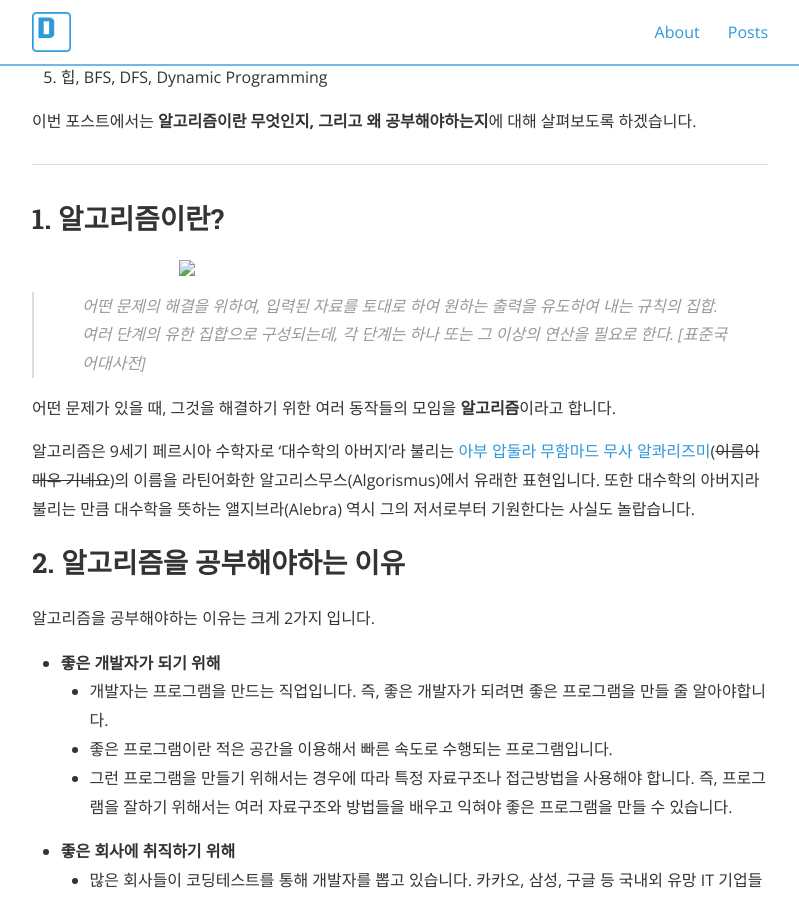
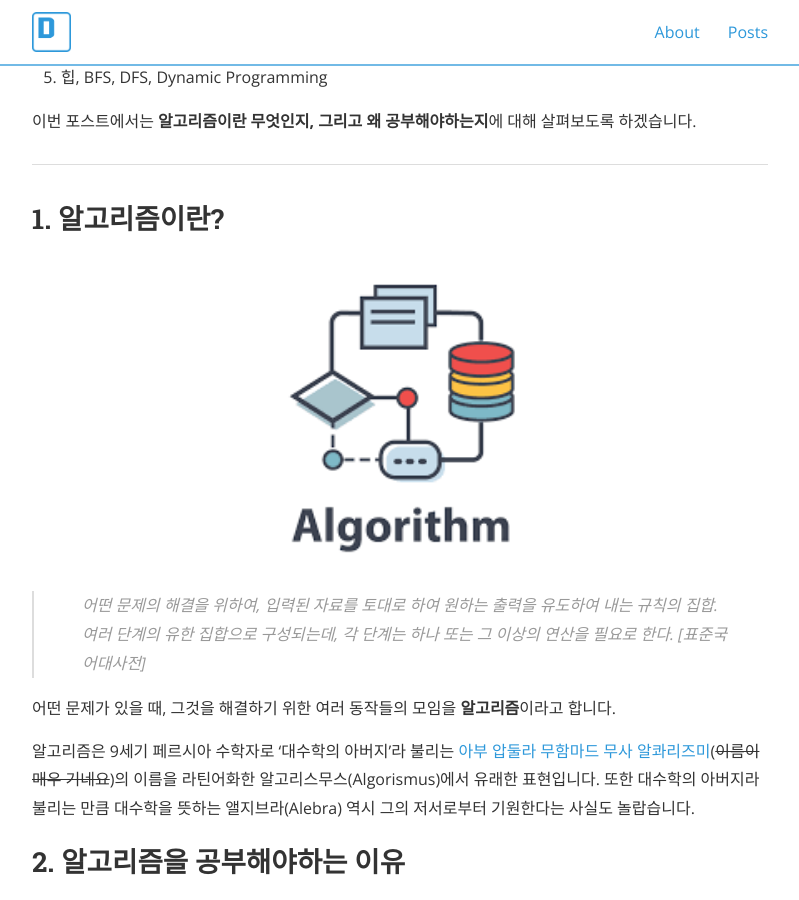
Before and after one commit to danaing/danaing.github.io-old.ver, a Jekyll site: the page built from _posts/2021-05-03-algorithm-01-what-is-algorithm.md, in a window 1280 px wide and 900 px high, scrolled down 819 px. Shown: the whole window, without its empty margins (240-1039 px from the left). Built offline with Jekyll 4.4.1, drawn with Linux system fonts in a browser that asks for light colours; nearby versions of some CDN libraries; comment, search, counter and statistics services are not loaded.

Commit message:
Update 2021-05-03-algorithm-01-what-is-algorithm.md

```diff
--- a/_posts/2021-05-03-algorithm-01-what-is-algorithm.md
+++ b/_posts/2021-05-03-algorithm-01-what-is-algorithm.md
@@ -24,7 +24,7 @@ cover:  "/assets/covers/algorithm.png"
 -----------
 ## 1. 알고리즘이란?
 
-<img src="../assets/images/algorithm.png" width="60%">
+<img src="/assets/images/algorithm.png" width="60%">
 
 > 어떤 문제의 해결을 위하여, 입력된 자료를 토대로 하여 원하는 출력을 유도하여 내는 규칙의 집합. 여러 단계의 유한 집합으로 구성되는데, 각 단계는 하나 또는 그 이상의 연산을 필요로 한다. [표준국어대사전]
 
@@ -55,14 +55,14 @@ cover:  "/assets/covers/algorithm.png"
 
 #### 1. 코드를 읽는 눈을 기르려고
 
-<img src="../assets/images/bertsumsrc.png" width="30%">
+<img src="/assets/images/bertsumsrc.PNG" width="30%">
 <center> <small> Github 내 Bertsum 소스코드 중 일부 </small> </center> <br/>
 
 작년에 딥러닝 분석을 위해 소스 코드를 뜯어보고 수정 적용할 일이 있었습니다. 저자의 깃헙 레포에서 여러가지 model source 코드와 preprocess 등의 코드를 목적에 맞게 고쳐야했습니다만... 남의 코드를 읽고 이해해서 목적에 맞게 고치는 일이 쉽지 않습니다. 기본기를 다지고 프로그래밍 연습을 통해 구조적으로 빨리 읽고 이해하는 능력이 필요하다고 느꼈습니다.
 
 #### 2.  코드를 좀 더 효율적으로 구현하고 싶어서
 
-<img src="../assets/images/messycodebutitworks.jpg" width="50%">
+<img src="/assets/images/messycodebutitworks.jpg" width="50%">
 <center> <small> <del>지난 n년간의 내가 작성한 과제 코드들.jpg </del> </small> </center> <br/>
 
 알고리즘과 자료구조를 배우면서 *'학교 다닐 때 이것을 알았으면 얼마나 좋았을까?'* 라는 지점이 한두개가 아니었습니다. 여러 수업과 대외 활동에 코드를 제출했지만, 기본적으로 CS적 마인드가 없이 코딩하다보니 효율적인 코딩과는 거리가 있었던 것 같습니다. 대학원 데이터마이닝이론수업에서 방법론들을 밑바닥 코드로 구현한 적 있습니다. 많은 연산을 수행하고 아웃풋이 나와야하는데 ~~어떻게 수행하든~~ 맞는 결과가 나오면 된다는 마인드로 과제를 한게 아닌가 생각이 들었습니다. 따라서 CS적 마인드로 영리한 프로그래밍을 하기 위해 알고리즘 공부의 필요성을 느꼈습니다.
```
